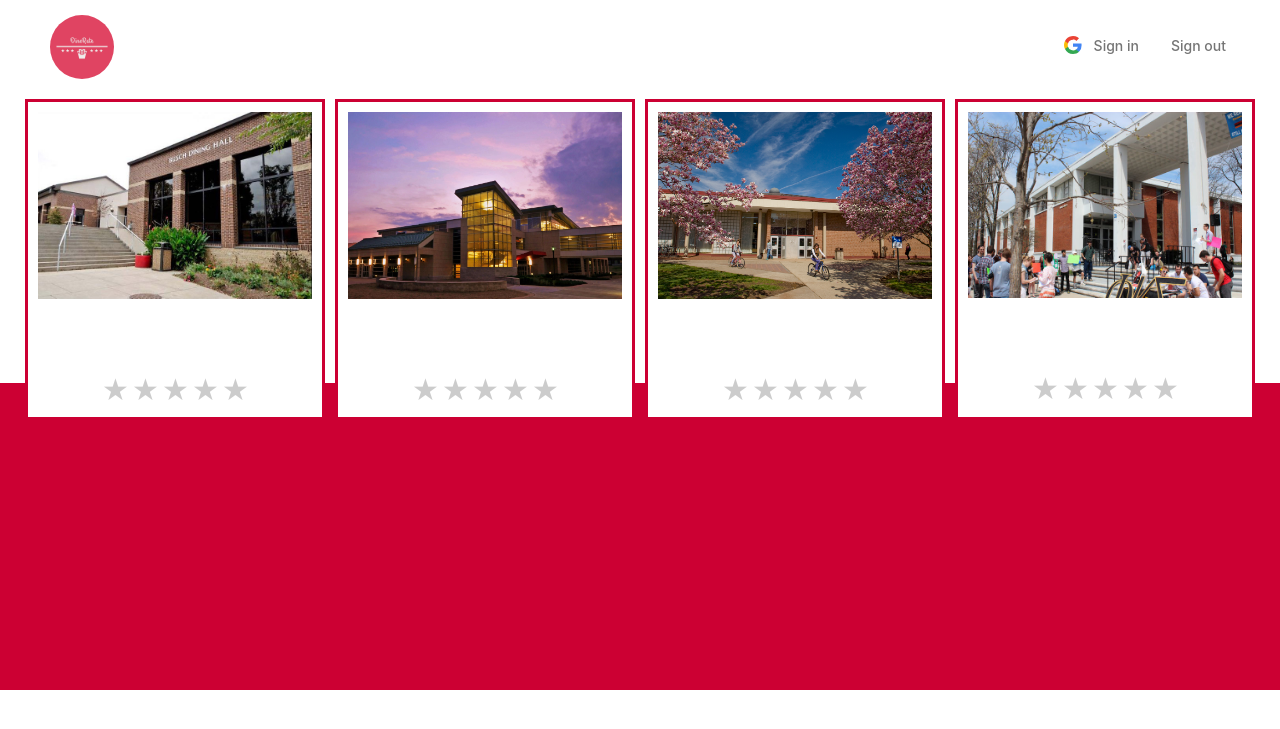
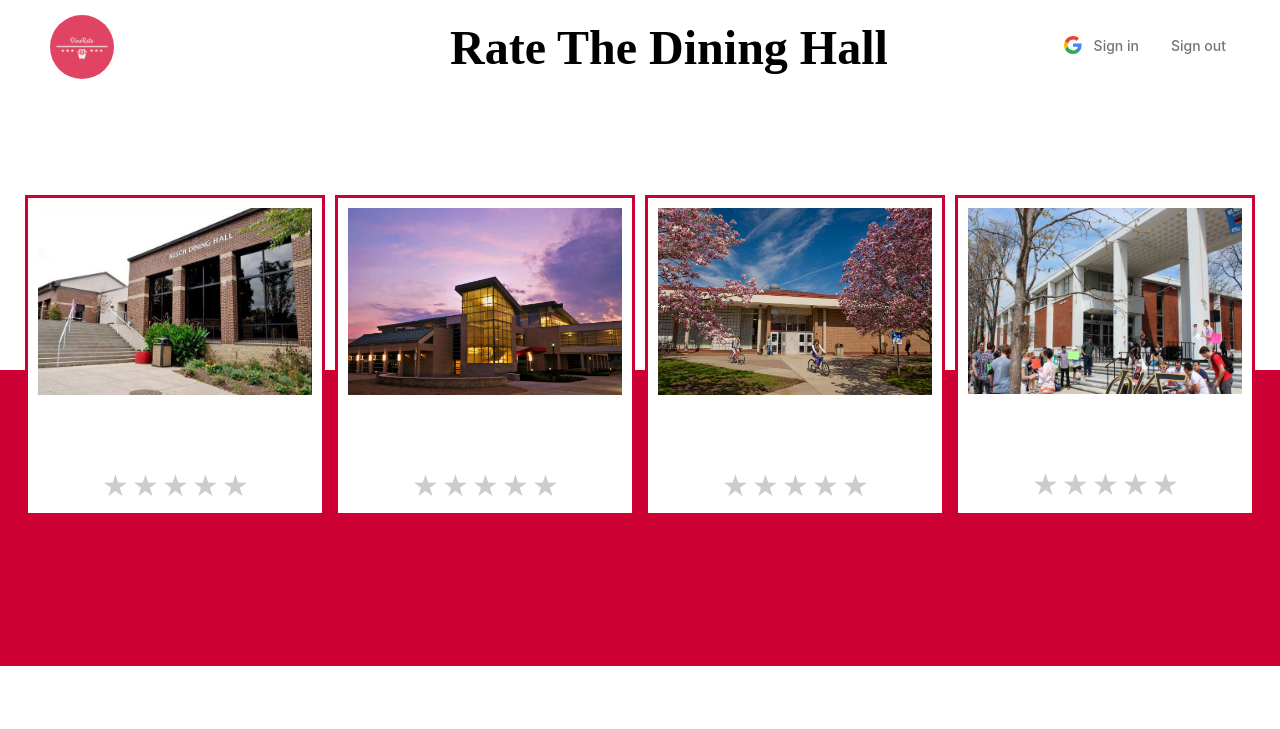
Before and after one commit to sreekar-muktevi/DineRate, a Flask app: page / in a window 1280 px wide. Shown: the top 729 px of the page. Run offline with Flask 2, Linux system fonts and the light colour scheme; some libraries are stand-ins or nearby versions; some web fonts are replaced.

Commit message:
finished homepage

```diff
--- a/flask_app/static/styles.css
+++ b/flask_app/static/styles.css
@@ -12,6 +12,10 @@ body {
   background: linear-gradient(180deg, white 55.5%, #c03 55%);
 }
 
+#title{
+  margin: 9px 0px 0px 450px;
+  font-size: 3rem;
+}
 
 a:link {
   color: white;
@@ -31,7 +35,7 @@ a:hover {
   display: flex;
   justify-content: space-around;
   flex-wrap: wrap;
-  padding: 20px 20px 120px;
+  padding: 20px 20px 0px;
   margin-top: 100px;
   margin-bottom: 100px;
 }
@@ -143,6 +147,11 @@ a:hover {
   background-position: 12px 11px;
 }
 
+.filling {
+  background-color: #c03;
+  height: 500px;
+}
+
 /* STAR SHIT */
 .rate {
   height: px;
--- a/flask_app/templates/index.html
+++ b/flask_app/templates/index.html
@@ -52,6 +52,7 @@
         }
       </script>
     </div>
+    <h1 id = "title">Rate The Dining Hall</h1>
   <div class="container">
     <div class="card">
       <div class="card-image">
@@ -141,6 +142,7 @@
   </div>
 
   </div>
+
 </body>
 
 </html>
```
